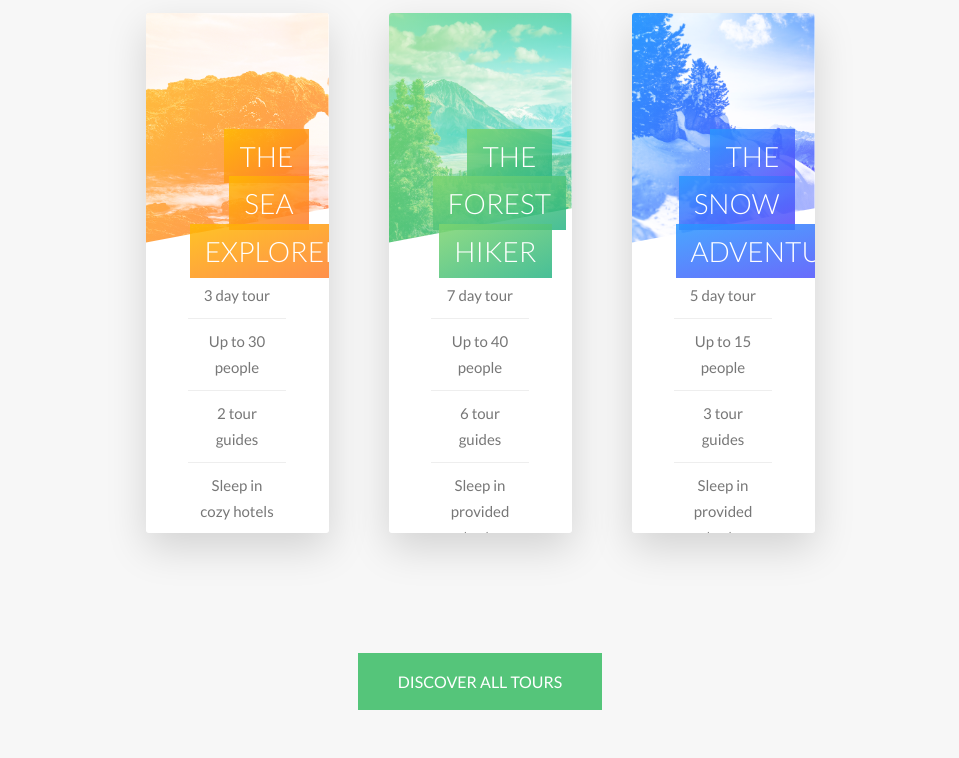
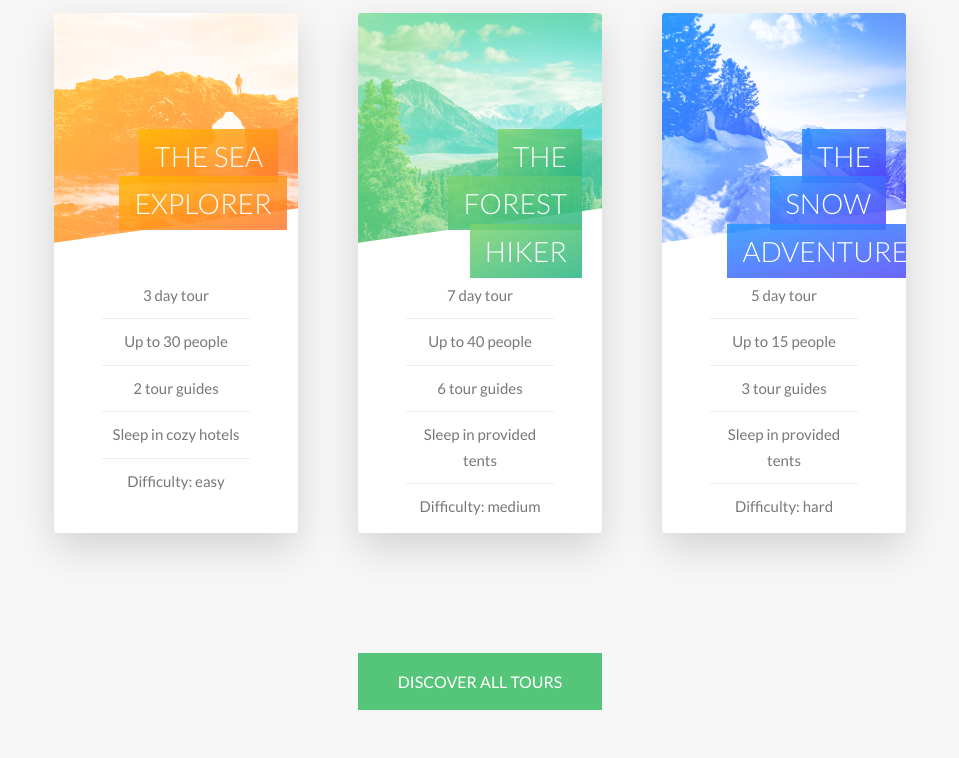
Before and after one commit to dknsapatin/Natours, a website: page index.html in a window 1280 px wide. Shown: the part 2460-3218 px from the top of the page, without its empty margins (160-1119 px from the left). Drawn offline with Linux system fonts and the light colour scheme.

Commit message:
Fixed width of Cards and stories

```diff
--- a/index.html
+++ b/index.html
@@ -27,7 +27,7 @@
       <nav class="navigation__nav">
         <ul class="navigation__list">
           <li class="navigation__item">
-            <a href="#about" class="navigation__link"
+            <a href="#" class="navigation__link"
               ><span>01</span>About Natours</a
             >
           </li>
@@ -470,7 +470,7 @@
               <a href="#" class="footer__link">Contact us</a>
             </li>
             <li class="footer__item">
-              <a href="#" class="footer__link">Carrers</a>
+              <a href="#" class="footer__link">Careers</a>
             </li>
             <li class="footer__item">
               <a href="#" class="footer__link">Privacy policy</a>
--- a/sass/abstracts/_mixins.scss
+++ b/sass/abstracts/_mixins.scss
@@ -33,6 +33,8 @@ $breakpoint:
 1em = 16px
 */
 
+// ORDER: Base + Typography --> layout --> grid --> page --> components
+
 @mixin respond($breakpoint) {
   @if $breakpoint == phone {
     @media (max-width: 37.5em) {
--- a/sass/abstracts/_variables.scss
+++ b/sass/abstracts/_variables.scss
@@ -21,6 +21,7 @@ $color-black: #000;
 $grid-width: 114rem;
 $gutter-vertical: 8rem;
 $gutter-horizontal: 6rem;
+$gutter-vertical-small: 6rem;
 
 // Default font size
 $default-font-size: 1.6rem;
--- a/sass/base/_base.scss
+++ b/sass/base/_base.scss
@@ -9,9 +9,11 @@ html {
   font-size: 62.5%;
 
   @include respond(tab-land) {
+    //width < 1200
     font-size: 56.25%;
   }
   @include respond(tab-port) {
+    // width < 900
     font-size: 50%;
   }
   @include respond(big-desktop) {
@@ -21,4 +23,10 @@ html {
 body {
   box-sizing: border-box;
   padding: 3rem;
+
+  // -------------Responsive------------------
+  @include respond(tab-port) {
+    // width < 900
+    padding: 0;
+  }
 }
--- a/sass/base/_typography.scss
+++ b/sass/base/_typography.scss
@@ -4,7 +4,6 @@ body {
   font-size: 1.6rem;
   line-height: 1.7;
   color: $color-grey-dark;
-  padding: 3rem;
 }
 
 /* Primary Heading div box*/
@@ -28,7 +27,13 @@ body {
     animation-name: moveInLeft;
     animation-duration: 2s;
     animation-delay: 0.1s;
+
+    // --------------Responsive--------------------------
+    @include respond(phone) {
+      letter-spacing: 0.5rem;
+    }
   }
+
   /* "is where life happens" */
   &--sub {
     display: block;
@@ -41,6 +46,12 @@ body {
     /* animation-name: moveInRight;
       animation-duration: 2s;
       animation-delay: 0.1s; */
+
+    // --------------Responsive--------------------------
+    @include respond(phone) {
+      letter-spacing: 1rem;
+      font-family: 5rem;
+    }
   }
 }
 
@@ -61,6 +72,14 @@ body {
     $color-primary-light,
     $color-primary-dark
   );
+
+  // --------------Responsive--------------------------
+  @include respond(tab-port) {
+    font-size: 3rem;
+  }
+  @include respond(phone) {
+    font-size: 2.5rem;
+  }
 
   &:hover {
     transform: skewY(1deg) skewX(15deg) scale(1);
--- a/sass/components/_card.scss
+++ b/sass/components/_card.scss
@@ -4,7 +4,7 @@
   -moz-perspective: 150rem;
   position: relative;
   height: 52rem;
-  width: 15%;
+  width: 20%;
 
   &__side {
     color: $color-white;
--- a/sass/components/_form.scss
+++ b/sass/components/_form.scss
@@ -15,6 +15,10 @@
     width: 90%;
     display: block;
     transition: all 0.3s;
+
+    @include respond(tab-port) {
+      width: 100%;
+    }
 
     &:focus {
       outline: none;
@@ -49,6 +53,11 @@
   &__radio-group {
     width: 49%;
     display: inline-block;
+
+    @include respond(tab-port) {
+      width: 100%;
+      margin-bottom: 2rem;
+    }
   }
 
   &__radio-input {
--- a/sass/components/_story.scss
+++ b/sass/components/_story.scss
@@ -1,5 +1,5 @@
 .story {
-  width: 35%;
+  width: 60%;
   padding: 6rem;
   padding-left: 8rem;
   margin: 0 auto;
```
Also changed, not shown: css/style.css.
